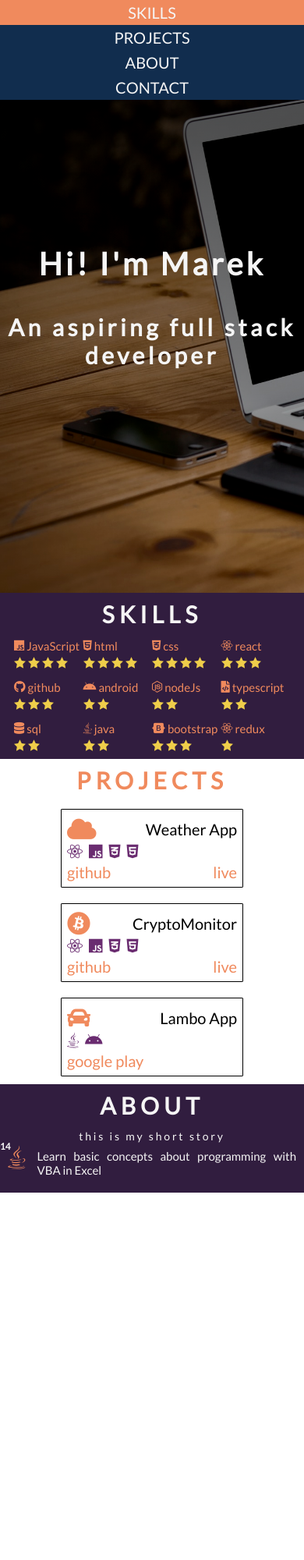
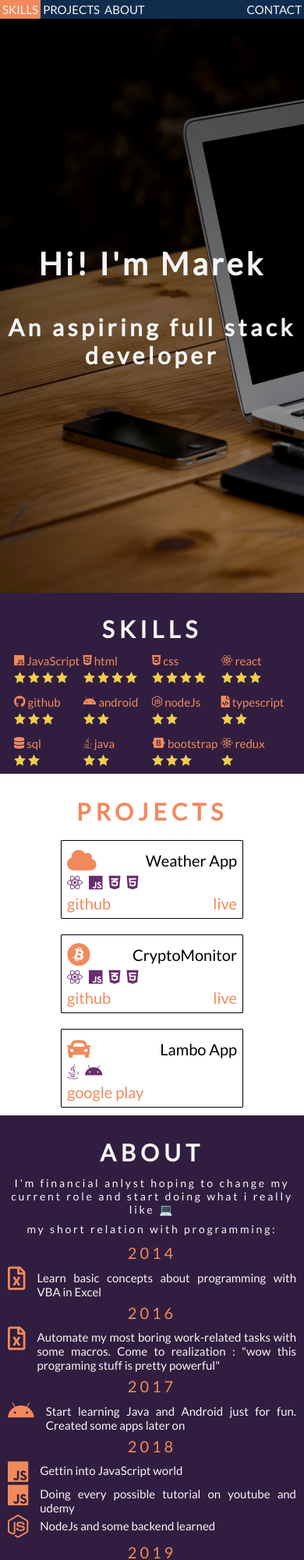
Before and after one commit to thebitcoinerapps/MySite, a plain HTML site: page index.html in a window 390 px wide. Shown: the top 2000 px of the page at 78% size. Before the commit the page ends 1529 px from the top, so only its background shows below. Drawn offline with Linux system fonts and the light colour scheme.

Commit message:
contact footer created

```diff
--- a/css/styles.css
+++ b/css/styles.css
@@ -2,6 +2,9 @@
     margin: 0;
     padding: 0;
     box-sizing: border-box;
+}
+html{
+    scroll-behavior: smooth;
 }
 body{
     font-size: 10px;
@@ -64,6 +67,7 @@ body{
 
 .skills-section{
     background-color: #311d3f;
+    padding-top: 1.9em;
 }
 .skills-section h1{
     color: #f5f5f5;
@@ -119,6 +123,7 @@ body{
     font-size: 3em;
     padding: 0.3em;
     letter-spacing: 0.2em;
+    padding-top: 1em;
 }
 .project-card{
     margin-top: 1em;
@@ -180,6 +185,7 @@ body{
 
 /*section about ************************/
 .section-about{
+    padding-top: 2em;
     background-color: #311d3f;
     padding-bottom: 2em;
 }
@@ -287,12 +293,14 @@ body{
 }
 @media screen and (max-width: 600px){
     .nav-bar li{
-        float: none;
-        text-align: center;
+        float: left;
 
     }
+    .nav-bar{
+        font-size: 1.5em;
+    }
     .nav-bar li:last-of-type{
-        float: none;
+        float: right;
     }
     .hero-header h2{
         font-size: 4em;
--- a/index.html
+++ b/index.html
@@ -12,10 +12,10 @@
 
 <body>
     <ul class="nav-bar">
-        <li><a href="#">SKILLS</a></li>
-        <li><a href="#">PROJECTS</a></li>
-        <li><a href="#">ABOUT</a></li>
-        <li><a href="#">CONTACT</a></li>
+        <li><a href="#skills-section">SKILLS</a></li>
+        <li><a href="#section-projects">PROJECTS</a></li>
+        <li><a href="#section-about">ABOUT</a></li>
+        <li><a href="#section-contact">CONTACT</a></li>
     </ul>
 
     <header class="hero-header">
@@ -23,7 +23,7 @@
         <h3>An aspiring full stack developer</h3>
     </header>
 
-    <section class="skills-section">
+    <section class="skills-section" id="skills-section">
         <h1>SKILLS</h1>
         <div class="main-row">
             <div class="main-col">
@@ -167,7 +167,7 @@
 
         </div>
     </section>
-    <section class="section-projects">
+    <section class="section-projects" id="section-projects">
         <h1>PROJECTS</h1>
         <div class="main-row-projects">
             <div class="project-card">
@@ -182,8 +182,8 @@
                     <i class="fab fa-html5"></i>
                 </div>
                 <div class="links">
-                    <a href="#">github</a>
-                    <a href="#">live</a>
+                    <a href="https://github.com/thebitcoinerapps/weather-app-v2">github</a>
+                    <a href="https://theweatherappv2.herokuapp.com/">live</a>
                 </div>
             </div>
             <div class="project-card">
@@ -198,8 +198,8 @@
                     <i class="fab fa-html5"></i>
                 </div>
                 <div class="links">
-                    <a href="#">github</a>
-                    <a href="#">live</a>
+                    <a href="https://github.com/thebitcoinerapps/cryptomonitor">github</a>
+                    <a href="https://cryptomonitorapp.herokuapp.com/">live</a>
                 </div>
             </div>
             <div class="project-card">
@@ -212,22 +212,73 @@
                     <i class="fab fa-android"></i>
                 </div>
                 <div class="links">
-                    <a href="#">google play</a>
+                    <a href="https://play.google.com/store/apps/details?id=pl.thebitcoiner.lambobitcoin&hl=en_US">google play</a>
                 </div>
             </div>
         </div>
     </section>
-    <section class="section-about">
+    <section class="section-about" id="section-about">
         <h1>ABOUT</h1>
-        <h2>this is my short story</h2>
-        <h3>2014</h3>
+        <h2>I'm financial anlyst hoping to change my current role and start doing what i really like 💻 </h2>
+        <h2>my short relation with programming:</h2>
+        <p>2014</p>
         <div class="about-history">
             <div class="about-text">
-                <i class="fab fa-java"></i>
+                <i class="far fa-file-excel"></i>
                 <p>Learn basic concepts about programming with VBA  in Excel</p>
             </div>
         </div>
+        <p>2016</p>
+        <div class="about-history">
+            <div class="about-text">
+                <i class="far fa-file-excel"></i>
+                <p>Automate my most boring work-related tasks with some macros. Come to realization : "wow this programing stuff is pretty powerful"</p>
+            </div>
+        </div>
+        <p>2017</p>
+        <div class="about-history">
+            <div class="about-text">
+                <i class="fab fa-android"></i>
+                <p>Start learning Java and Android just for fun. Created some apps later on</p>
+            </div>
+        </div>
+        <p>2018</p>
+        <div class="about-history">
+            <div class="about-text">
+                <i class="fab fa-js"></i>
+                <p>Gettin into JavaScript world</p>
+            </div>
+            <div class="about-text">
+                <i class="fab fa-js"></i>
+                <p>Doing every possible tutorial on youtube and udemy</p>
+            </div>
+            <div class="about-text">
+                <i class="fab fa-node-js"></i>
+                <p>NodeJs and some backend learned</p>
+            </div>
+        </div>
+        <p>2019</p>
+        <div class="about-history">
+            <div class="about-text">
+                <i class="fab fa-js"></i>
+                <p>Keep developing myslef. Learning new things everyday</p>
+            </div>
+        </div>
+    </section>
+    <section class="footer-contact" id="section-contact">
+        <div class="footer-container">
+            <div class="contacts">
+                <p>@: thebitcoinerapps@gamil.com</p>
 
+            </div>
+
+            <div class="social">
+                <a href="https://github.com/thebitcoinerapps"><i class="fab fa-github"></i></a>
+                <a href="https://www.linkedin.com/in/marek-gasiulewicz-7bb523aa/"><i class="fab fa-linkedin-in"></i></a>
+            </div>
+        </div>
+        <h2>Created by myself with 💜</h2>
+        <h2>2019</h2>
 
 
 
```
